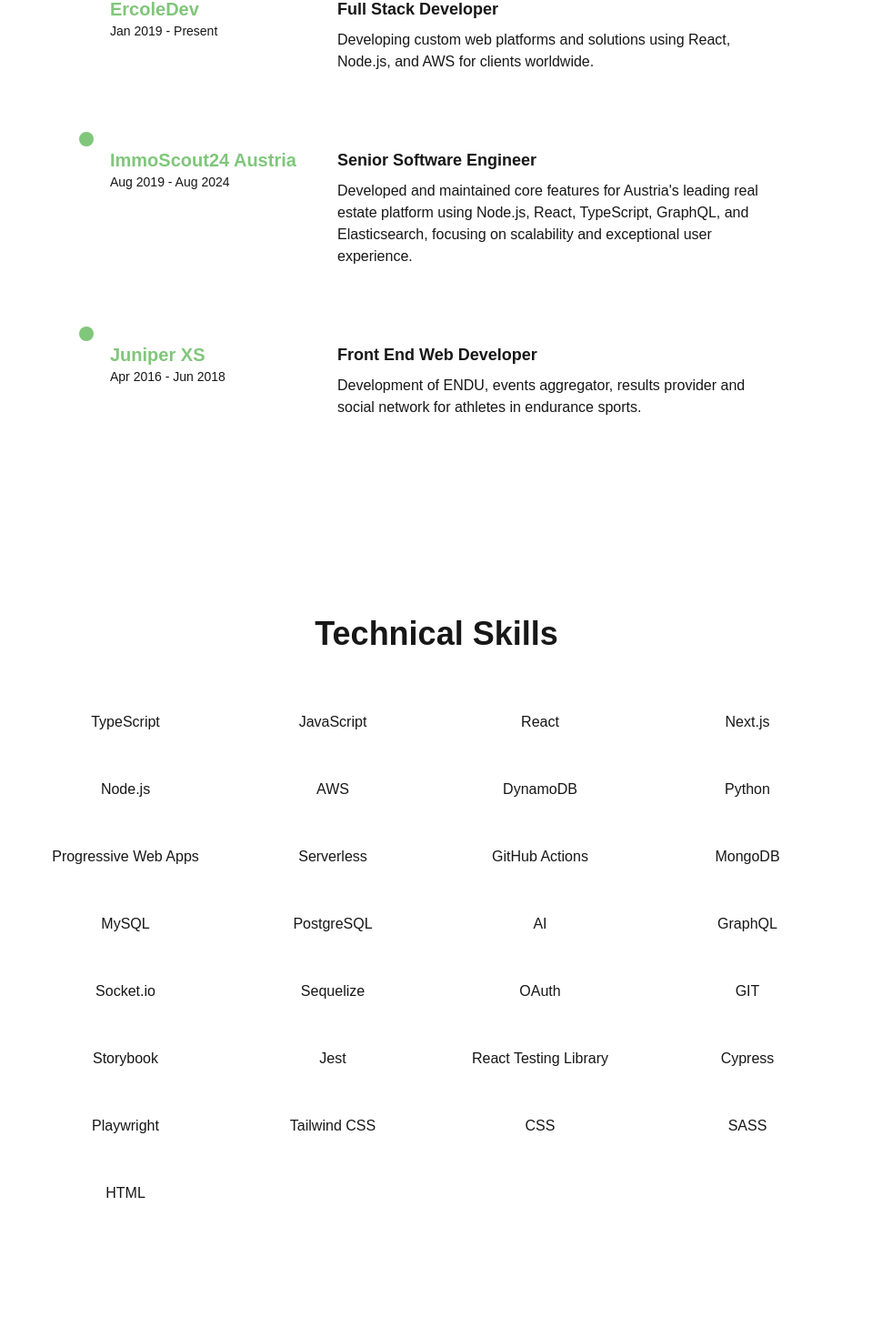
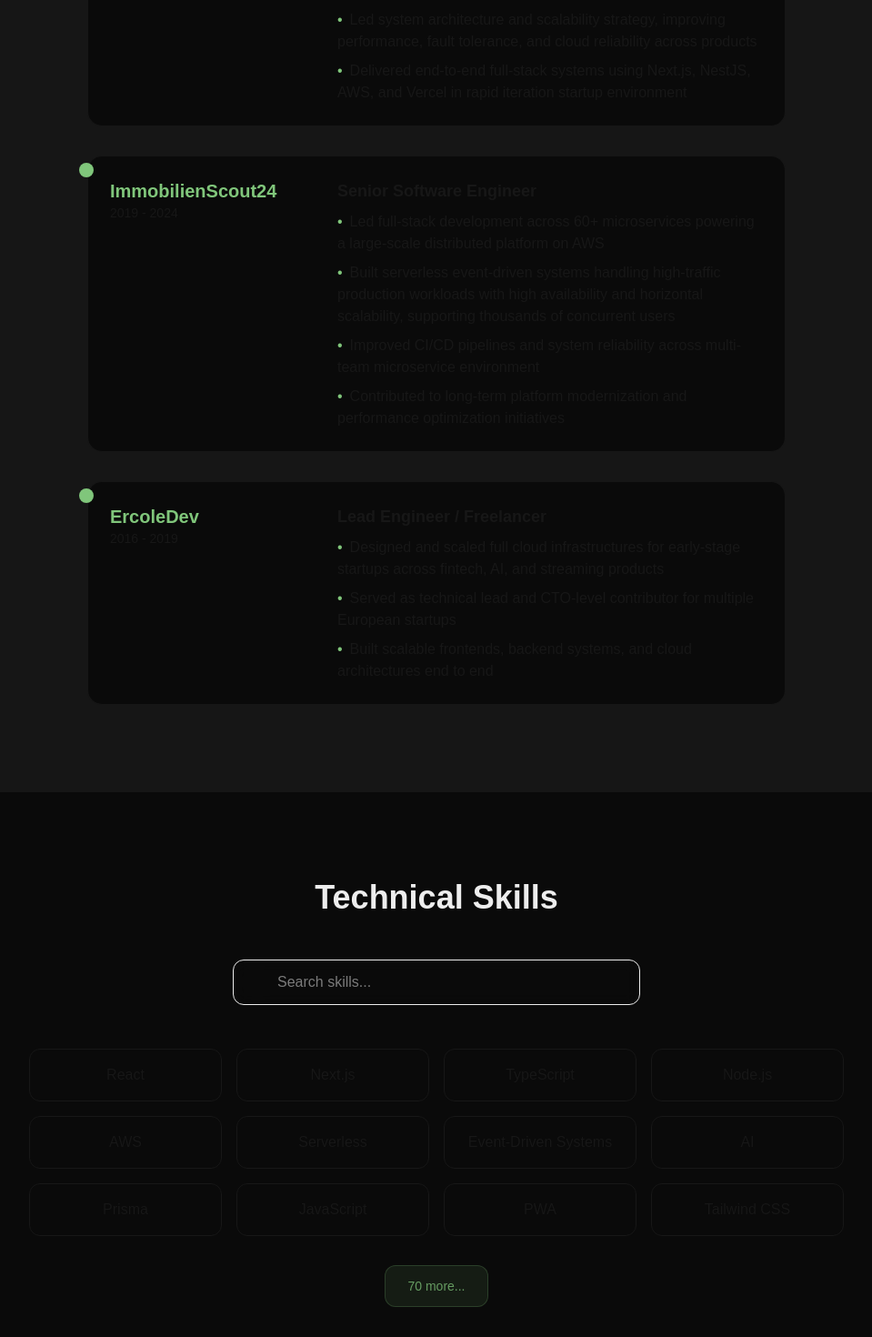
Before and after one commit to sercinci/ercoledev, a Next.js app: page / in a window 1280 px wide. Shown: the part 2046-3516 px from the top of the page at 91% size, without its empty margins (160-1119 px from the left). Built offline with nearby package versions, Linux system fonts and the light colour scheme.

Commit message:
update skills and experiences

```diff
--- a/src/app/layout.tsx
+++ b/src/app/layout.tsx
@@ -22,12 +22,7 @@
   return (
     <html lang="en" suppressHydrationWarning>
       <body className={`${outfit.variable} antialiased bg-background text-foreground`}>
-        <ThemeProvider
-          attribute="class"
-          defaultTheme="system"
-          enableSystem
-          disableTransitionOnChange
-        >
+        <ThemeProvider attribute="class" defaultTheme="dark" enableSystem disableTransitionOnChange>
           {children}
         </ThemeProvider>
       </body>
--- a/src/components/Experience.tsx
+++ b/src/components/Experience.tsx
@@ -6,30 +6,23 @@
   {
     role: "Senior Software Engineer",
     company: "Hero Journey Club",
-    period: "Sept 2024 - Present",
+    period: "2024 - 2026",
     description:
-      "Designing, developing, and maintaining multiple products using Next.js and NestJS, deployed on Vercel and AWS. Implementing real-time voice communication systems, AI context management flows, and real-time event systems integrating various AWS services.",
-  },
-  {
-    role: "Full Stack Developer",
-    company: "ErcoleDev",
-    period: "Jan 2019 - Present",
-    description:
-      "Developing custom web platforms and solutions using React, Node.js, and AWS for clients worldwide.",
+      "Real-time AI-driven mental health platform embedded in gaming ecosystems to support thousands of users. • Architected real-time AI voice communication platform using STT/TTS pipelines enabling live conversational experiences at scale • Designed event-driven AWS architecture orchestrating real-time web services and game plugins, including automated on-demand server provisioning • Led system architecture and scalability strategy, improving performance, fault tolerance, and cloud reliability across products • Delivered end-to-end full-stack systems using Next.js, NestJS, AWS, and Vercel in rapid iteration startup environment",
   },
   {
     role: "Senior Software Engineer",
-    company: "ImmoScout24 Austria",
-    period: "Aug 2019 - Aug 2024",
+    company: "ImmobilienScout24",
+    period: "2019 - 2024",
     description:
-      "Developed and maintained core features for Austria's leading real estate platform using Node.js, React, TypeScript, GraphQL, and Elasticsearch, focusing on scalability and exceptional user experience.",
+      "• Led full-stack development across 60+ microservices powering a large-scale distributed platform on AWS • Built serverless event-driven systems handling high-traffic production workloads with high availability and horizontal scalability, supporting thousands of concurrent users • Improved CI/CD pipelines and system reliability across multi-team microservice environment • Contributed to long-term platform modernization and performance optimization initiatives",
   },
   {
-    role: "Front End Web Developer",
-    company: "Juniper XS",
-    period: "Apr 2016 - Jun 2018",
+    role: "Lead Engineer / Freelancer",
+    company: "ErcoleDev",
+    period: "2016 - 2019",
     description:
-      "Development of ENDU, events aggregator, results provider and social network for athletes in endurance sports.",
+      "• Designed and scaled full cloud infrastructures for early-stage startups across fintech, AI, and streaming products • Served as technical lead and CTO-level contributor for multiple European startups • Built scalable frontends, backend systems, and cloud architectures end to end",
   },
 ];
 
@@ -58,7 +51,17 @@
                 </div>
                 <div className="md:col-span-2">
                   <h4 className="text-lg font-semibold mb-2">{exp.role}</h4>
-                  <p className="text-muted-foreground">{exp.description}</p>
+                  <div className="text-muted-foreground">
+                    {exp.description.split("•").map((point, index) => {
+                      if (point.trim() === "") return null;
+                      return (
+                        <div key={index} className="mb-2 last:mb-0">
+                          {index > 0 && <span className="text-primary mr-2">•</span>}
+                          {point.trim()}
+                        </div>
+                      );
+                    })}
+                  </div>
                 </div>
               </div>
             </motion.div>
--- a/src/components/Skills.tsx
+++ b/src/components/Skills.tsx
@@ -1,46 +1,162 @@
 "use client";
 
 import { motion } from "framer-motion";
+import { useState, useMemo } from "react";
+import { Search, X } from "lucide-react";
 
 const skills = [
-  "TypeScript",
-  "JavaScript",
+  // Preferred
   "React",
   "Next.js",
+  "TypeScript",
   "Node.js",
   "AWS",
-  "DynamoDB",
-  "Python",
-  "Progressive Web Apps",
   "Serverless",
-  "GitHub Actions",
-  "MongoDB",
-  "MySQL",
-  "PostgreSQL",
+  "Event-Driven Systems",
   "AI",
+  "Prisma",
+
+  // Frontend
+  "JavaScript",
+  "PWA",
+  "Tailwind CSS",
+  "Storybook",
+  "HTML",
+  "CSS",
+  "SASS",
+  "SCSS",
+
+  // Libraries
+  "React Query",
+  "MUI",
+  "Zod",
+  "React Hook Form",
+
+  // Backend
+  "NestJS",
+  "REST APIs",
   "GraphQL",
   "Socket.io",
   "Sequelize",
   "OAuth",
-  "GIT",
-  "Storybook",
+  "Supabase",
+  "PHP",
+  "Wordpress",
+  "Swagger",
+
+  // Databases
+  "PostgreSQL",
+  "MongoDB",
+  "Redis",
+  "ElasticSearch",
+  "DynamoDB",
+  "MySQL",
+
+  // Cloud & DevOps
+  "Lambda",
+  "S3",
+  "SNS",
+  "SQS",
+  "MSK",
+  "EC2",
+  "VPC",
+  "CDK",
+  "CloudFormation",
+  "API Gateway",
+  "EventBridge",
+  "RDS",
+  "ElastiCache",
+  "CloudFront",
+  "Route 53",
+  "IAM",
+  "CloudWatch",
+  "Step Functions",
+  "Cognito",
+  "Secrets Manager",
+  "ECS",
+  "EKS",
+  "Fargate",
+  "Vercel",
+  "CI/CD",
+  "GitHub Actions",
+  "Jenkins",
+  "Docker",
+
+  // Architecture
+  "Microservices",
+  "Distributed Systems",
+
+  // Realtime & AI
+  "Streaming pipelines",
+  "Speech-to-Text",
+  "Text-to-Speech",
+  "OpenAI",
+
+  // Testing & Tools
   "Jest",
   "React Testing Library",
   "Cypress",
   "Playwright",
-  "Tailwind CSS",
-  "CSS",
-  "SASS",
-  "HTML",
+  "GIT",
+  "Python",
+  "Prettier",
+
+  // Hardware/IoT
+  "IoT",
+  "Raspberry Pi",
+  "Arduino",
+  "Electronics",
 ];
 
 export const Skills = () => {
+  const [searchTerm, setSearchTerm] = useState("");
+  const [isExpanded, setIsExpanded] = useState(false);
+
+  const filteredSkills = useMemo(() => {
+    if (!searchTerm.trim()) return skills;
+    return skills.filter(skill => skill.toLowerCase().includes(searchTerm.toLowerCase()));
+  }, [searchTerm]);
+
+  const skillsToShow = isExpanded ? filteredSkills : filteredSkills.slice(0, 12); // 3 rows × 4 columns = 12 items
+  const hiddenSkillsCount = filteredSkills.length - skillsToShow.length;
+
   return (
     <section id="skills" className="py-24">
       <div className="container mx-auto px-6">
         <h2 className="text-3xl md:text-4xl font-bold mb-12 text-center">Technical Skills</h2>
-        <div className="grid grid-cols-2 md:grid-cols-4 gap-4 max-w-4xl mx-auto">
-          {skills.map((skill, index) => (
+
+        {/* Search Box */}
+        <div className="max-w-md mx-auto mb-12">
+          <div className="relative group">
+            <div className="absolute inset-y-0 left-0 pl-4 flex items-center pointer-events-none">
+              <Search
+                size={20}
+                className="text-muted-foreground group-focus-within:text-primary transition-colors"
+              />
+            </div>
+            <input
+              type="text"
+              placeholder="Search skills..."
+              value={searchTerm}
+              onChange={e => setSearchTerm(e.target.value)}
+              className="w-full pl-12 pr-12 py-3 rounded-xl bg-background/80 border border-border text-foreground placeholder-muted-foreground focus:outline-none focus:border-primary/50 focus:bg-primary/5 transition-all duration-300 backdrop-blur-sm"
+            />
+            {searchTerm && (
+              <button
+                onClick={() => setSearchTerm("")}
+                className="absolute inset-y-0 right-0 pr-4 flex items-center text-muted-foreground hover:text-primary transition-colors cursor-pointer"
+              >
+                <X size={20} />
+              </button>
+            )}
+          </div>
+        </div>
+
+        {/* Skills Grid or No Results Message */}
+        {filteredSkills.length > 0 ? (
+          <div className="max-w-4xl mx-auto">
+            <div className="grid grid-cols-2 md:grid-cols-4 gap-4">
+              {skillsToShow.map((skill, index) => (
                 <motion.div
                   key={skill}
                   initial={{ opacity: 0, scale: 0.9 }}
@@ -48,12 +164,53 @@
                   whileHover={{ scale: 1.05 }}
                   viewport={{ once: true }}
                   transition={{ delay: index * 0.05 }}
-              className="p-4 rounded-xl bg-white/5 border border-white/10 text-center font-medium hover:bg-primary/20 hover:border-primary/50 transition-colors cursor-default"
+                  className="p-4 rounded-xl bg-background/80 border border-border text-center font-medium hover:bg-primary/20 hover:border-primary/50 transition-colors cursor-pointer"
                 >
                   {skill}
                 </motion.div>
               ))}
             </div>
+
+            {/* Show More/Less Button */}
+            {hiddenSkillsCount > 0 && (
+              <div className="text-center mt-8">
+                <button
+                  onClick={() => setIsExpanded(!isExpanded)}
+                  className="inline-flex items-center gap-2 px-6 py-3 rounded-xl bg-primary/10 border border-primary/20 text-primary font-medium hover:bg-primary/20 hover:border-primary/30 transition-all duration-300 cursor-pointer"
+                >
+                  {isExpanded ? (
+                    <>
+                      Show less
+                      <span className="text-sm opacity-75">(-{hiddenSkillsCount})</span>
+                    </>
+                  ) : (
+                    <>
+                      <span className="text-sm opacity-75">{hiddenSkillsCount} more...</span>
+                    </>
+                  )}
+                </button>
+              </div>
+            )}
+          </div>
+        ) : (
+          <div className="text-center max-w-2xl mx-auto">
+            <motion.div
+              initial={{ opacity: 0, y: 20 }}
+              animate={{ opacity: 1, y: 0 }}
+              className="p-8 rounded-2xl bg-background/80 border border-border"
+            >
+              <p className="text-muted-foreground text-lg leading-relaxed">
+                Federico doesn't know yet that skill or perhaps forgot to add it to the list.
+                <a
+                  href="#contact"
+                  className="block mt-2 text-primary font-medium hover:text-primary/80 transition-colors"
+                >
+                  Ask him directly!
+                </a>
+              </p>
+            </motion.div>
+          </div>
+        )}
       </div>
     </section>
   );
```
Lines whose indentation alone changed are shown as unchanged.
